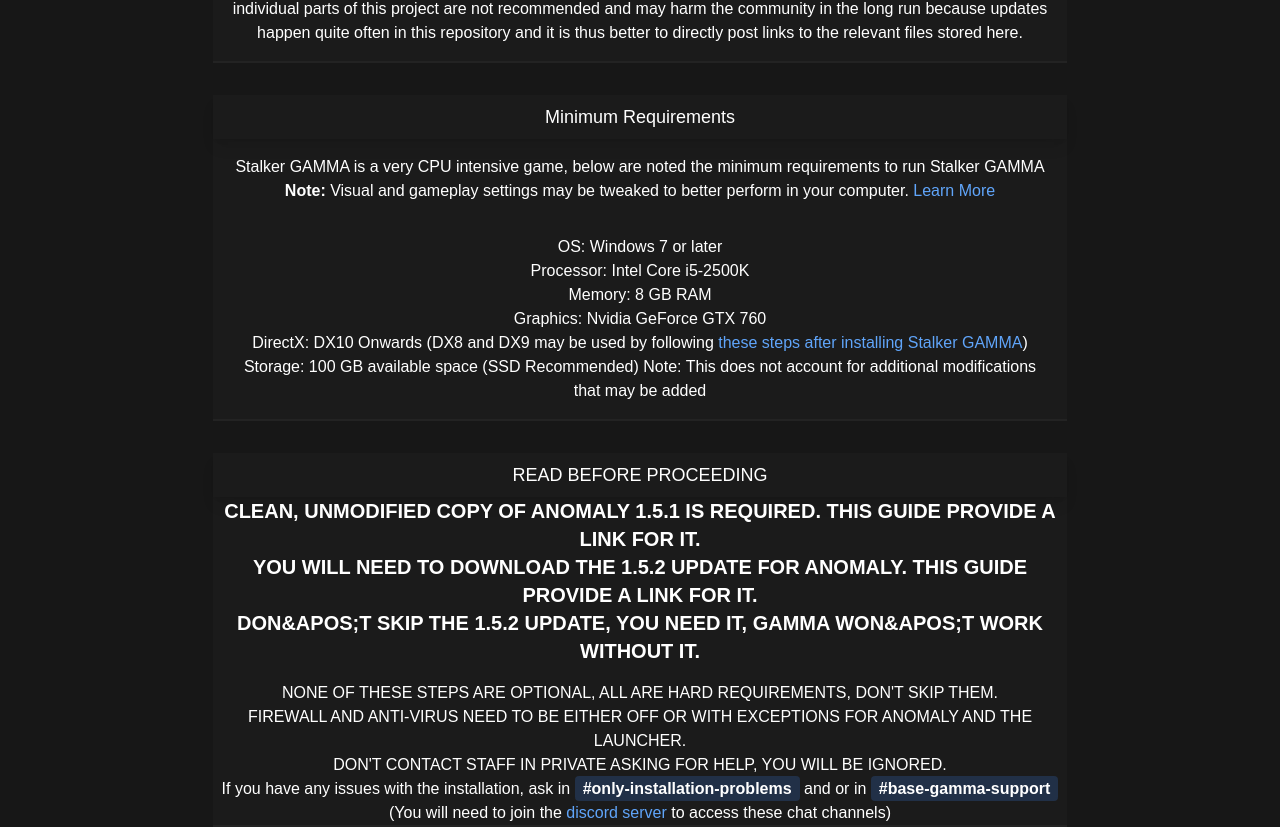
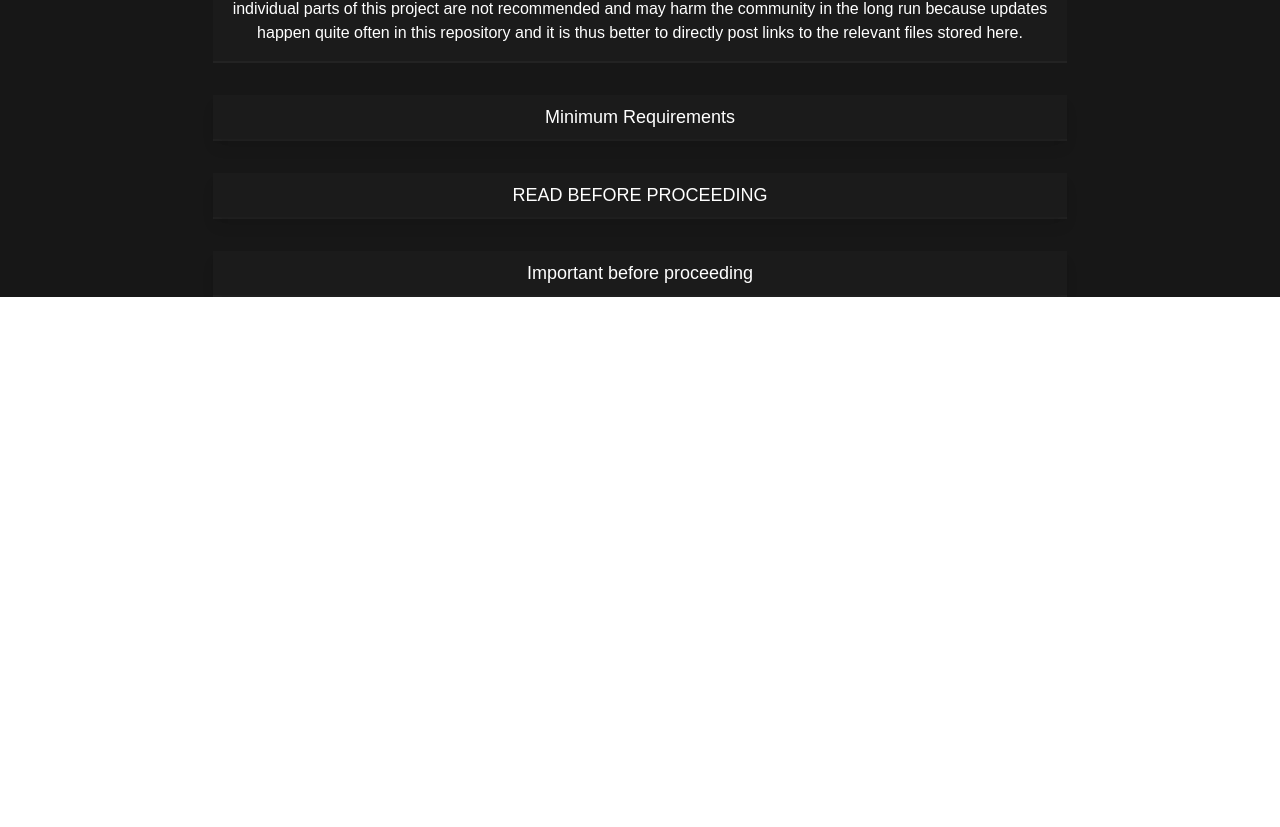
Before and after one commit to Asterki/gamma-website, a Next.js app: page /install in a window 1280 px wide. Shown: the part 835-1662 px from the top of the page. After the commit the page ends 1132 px from the top, so only its background shows below. Built offline with nearby package versions, Linux system fonts and the light colour scheme.

Commit message:
Added folder and programs prerequisites

```diff
--- a/src/pages/install/index.tsx
+++ b/src/pages/install/index.tsx
@@ -65,7 +65,7 @@
                     </AcordionComponent>
 
                     <AcordionComponent
-                        defaultOpen={true}
+                        defaultOpen={false}
                         title="Minimum Requirements"
                     >
                         <p className="p-4">
@@ -109,7 +109,7 @@
                     </AcordionComponent>
 
                     <AcordionComponent
-                        defaultOpen={true}
+                        defaultOpen={false}
                         title="READ BEFORE PROCEEDING"
                     >
                         <h1 className="text-xl font-bold">
@@ -146,8 +146,8 @@
                             }
                         >
                             #only-installation-problems
-                        </Link>
-                        {" "}and or in{" "}
+                        </Link>{" "}
+                        and or in{" "}
                         <Link
                             className="px-2 py-1 bg-blue-500/20 text-white rounded font-bold hover:bg-blue-600/50 transition-all focus:outline-none focus:ring-2 focus:ring-blue-600 focus:ring-opacity-50"
                             href={
@@ -155,9 +155,32 @@
                             }
                         >
                             #base-gamma-support
-                        </Link>
-                        {" "}
-                        (You will need to join the <Link href={"/discord"} className="text-blue-400">discord server</Link> to access these chat channels)
+                        </Link>{" "}
+                        (You will need to join the{" "}
+                        <Link href={"/discord"} className="text-blue-400">
+                            discord server
+                        </Link>{" "}
+                        to access these chat channels)
+                    </AcordionComponent>
+
+                    <AcordionComponent
+                        defaultOpen={false}
+                        title="Important before proceeding"
+                    >
+                        1. You&apos;ll need AT LEAST 16 GB for Anomaly and 100+
+                        GB for G.A.M.M.A. on your hard drive/SSD, we HIGHLY
+                        RECOMMEND to use a SSD. MAKE SURE YOU HAVE SPACE IN YOUR
+                        HARD DRIVE/SSD OR YOU WILL HAVE PROBLEMS.
+                        <br />
+                        <br />
+                        2. 7Zip: https://www.7-zip.org/download.html --- If you
+                        don&apos;t know which version to get, get the 64-bit
+                        Windows version. If you&apos;re wondering &quot;why do I
+                        have to use 7zip? Can&apos;,t I just use WinRAR as I
+                        always do?&quot; No, you can&apos;t use WinRAR, because
+                        the program is known to cause extraction issues for
+                        files with specific file extensions, in this case .7zip
+                        and .7z, this is why.
                     </AcordionComponent>
                 </section>
             </main>
```
